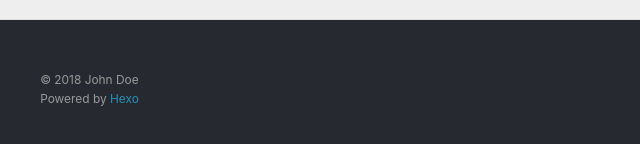
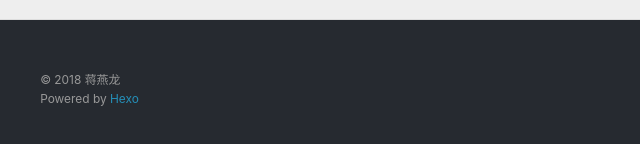
Before and after one commit to jylong0909/jylong0909.github.io, a plain HTML site: page 2018/06/08/hello-world/index.html in a window 1280 px wide. Shown: the part 1398-1542 px from the top of the page, 0-640 px from the left. Drawn offline with nearby package versions, Linux system fonts and the light colour scheme.

Commit message:
Site updated: 2018-06-08 16:08:18

```diff
--- a/2018/06/08/hello-world/index.html
+++ b/2018/06/08/hello-world/index.html
@@ -171,7 +171,7 @@
 
   <div class="outer">
     <div id="footer-info" class="inner">
-      &copy; 2018 John Doe<br>
+      &copy; 2018 蒋燕龙<br>
       Powered by <a href="http://hexo.io/" target="_blank">Hexo</a>
     </div>
   </div>
```
Also changed, not shown: 2018/06/08/新的一天/index.html (+1 -1 lines), archives/2018/06/index.html (+1 -1 lines), archives/2018/index.html (+1 -1 lines), archives/index.html (+1 -1 lines), index.html (+1 -1 lines).
